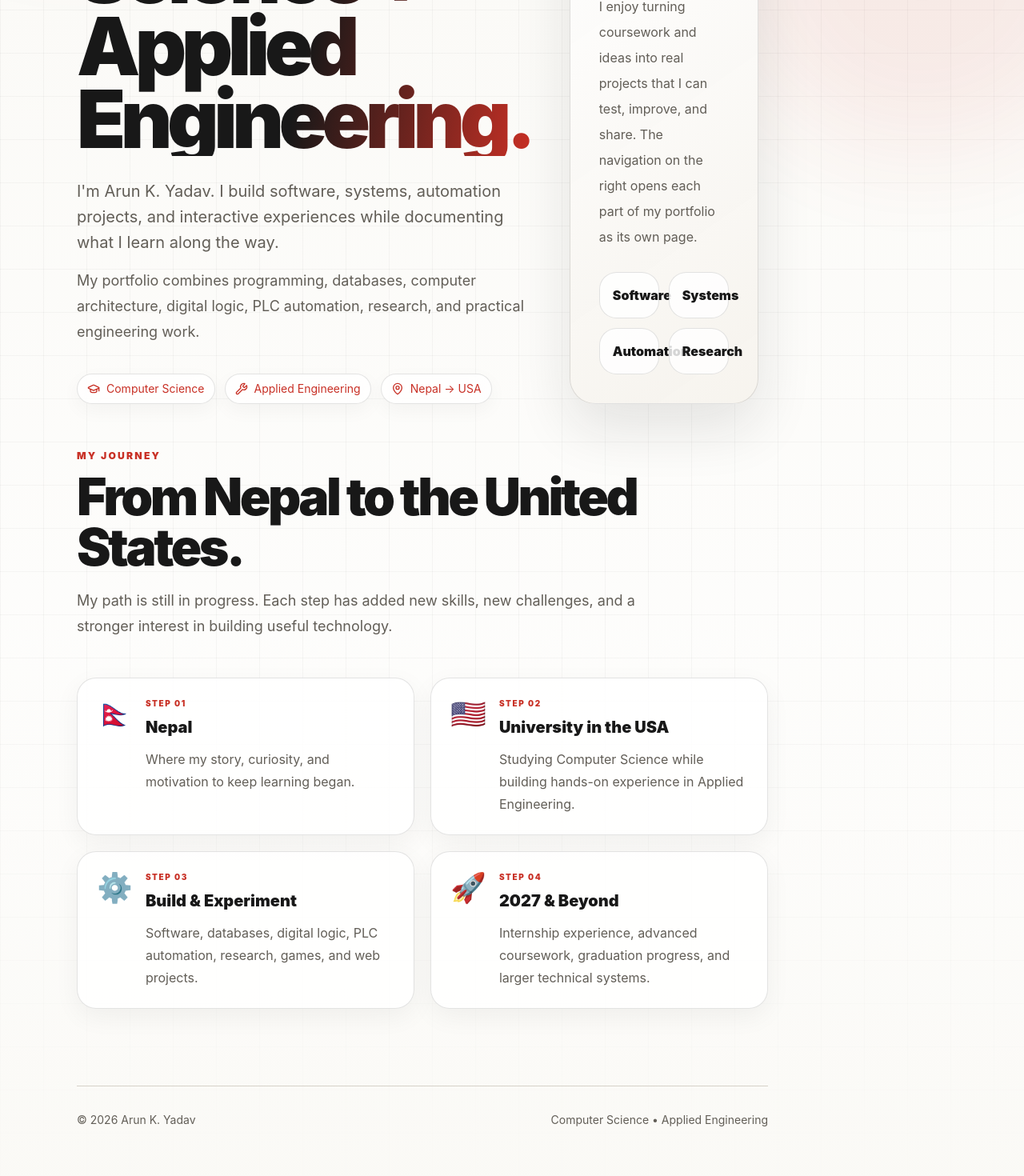
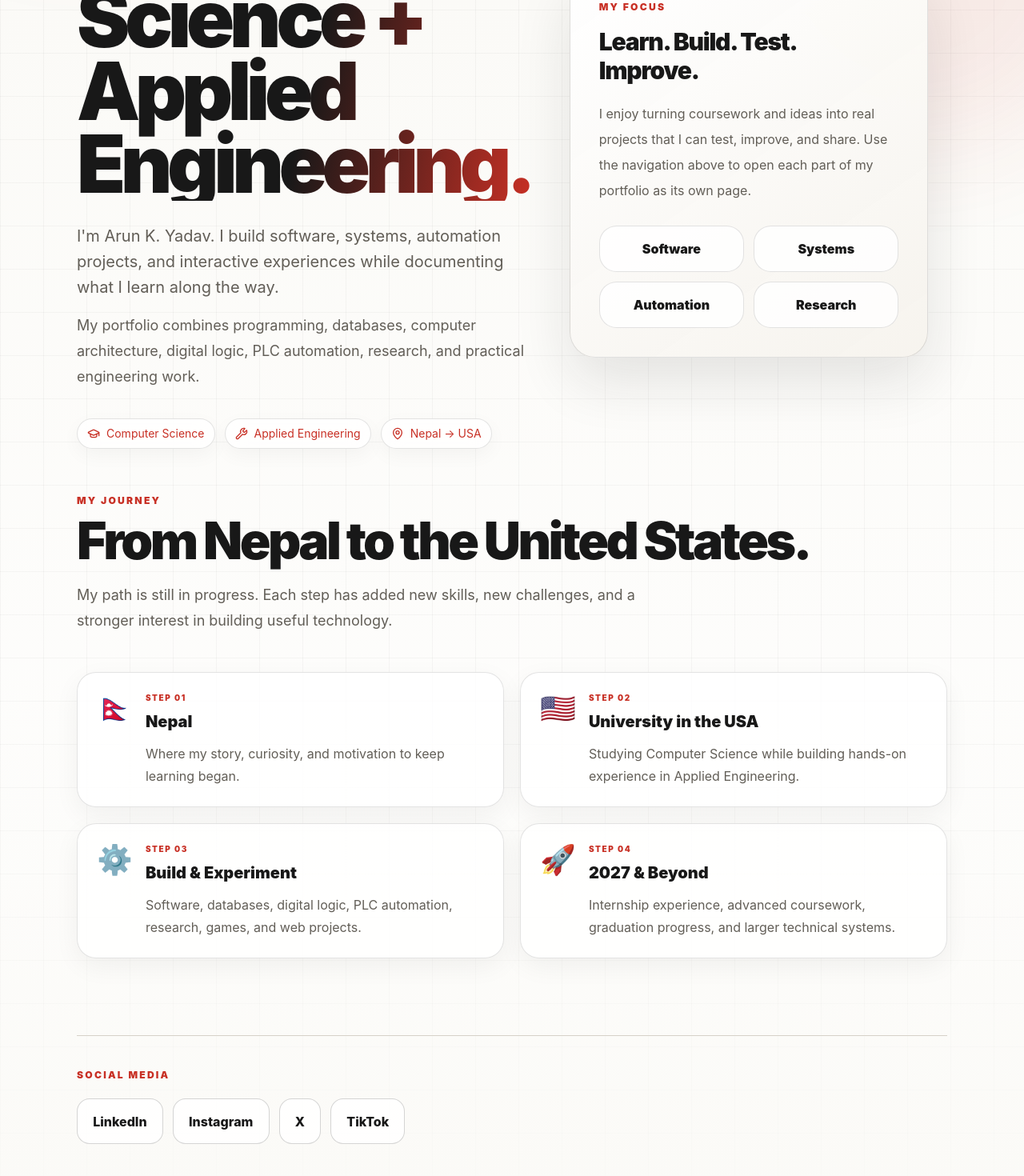
Before and after one commit to arunyadav-214/learning-website, a Next.js app: page / in a window 1280 px wide. Shown: the part 420-1890 px from the top of the page at 80% size. Built offline with nearby package versions, Linux system fonts and the light colour scheme.

Commit message:
Add social media section to clean homepage footer

```diff
--- a/app/page.tsx
+++ b/app/page.tsx
@@ -24,6 +24,13 @@ const journey = [
   },
 ] as const;
 
+const socials = [
+  ["LinkedIn", "https://www.linkedin.com/in/arun-kumar-yadav-5a60373ab/"],
+  ["Instagram", "https://www.instagram.com/ay.run_"],
+  ["X", "https://x.com/aruny71582"],
+  ["TikTok", "https://www.tiktok.com/@arunyadav999"],
+] as const;
+
 export default function Home() {
   return (
     <main id="top" className="min-h-screen overflow-hidden bg-background text-foreground">
@@ -33,8 +40,8 @@ export default function Home() {
         <div className="aurora aurora-one" aria-hidden="true" />
         <div className="aurora aurora-two" aria-hidden="true" />
 
-        <div className="mx-auto max-w-6xl px-5 pb-20 pt-6 sm:px-8 lg:pr-64">
-          <header className="glass-nav flex items-center gap-4 rounded-[1.4rem] px-4 py-3 sm:px-5">
+        <div className="mx-auto max-w-6xl px-5 pb-20 pt-6 sm:px-8 lg:pt-20">
+          <header className="glass-nav flex items-center gap-4 rounded-[1.4rem] px-4 py-3 sm:px-5 lg:max-w-md">
             <a href="/" className="brand-home-link" aria-label="Arun Learning Hub home">
               <img src="/arun-logo.svg" alt="Arun logo" className="brand-logo-full" />
               <span className="brand-name">Arun K. Yadav</span>
@@ -71,7 +78,7 @@ export default function Home() {
               <p className="section-kicker">MY FOCUS</p>
               <h2 className="mt-4 text-3xl font-black tracking-[-0.04em]">Learn. Build. Test. Improve.</h2>
               <p className="mt-5 leading-8 text-muted-foreground">
-                I enjoy turning coursework and ideas into real projects that I can test, improve, and share. The navigation on the right opens each part of my portfolio as its own page.
+                I enjoy turning coursework and ideas into real projects that I can test, improve, and share. Use the navigation above to open each part of my portfolio as its own page.
               </p>
               <div className="mt-7 grid grid-cols-2 gap-3">
                 {["Software", "Systems", "Automation", "Research"].map((item) => (
@@ -104,6 +111,17 @@ export default function Home() {
             </div>
           </section>
 
+          <section id="social-media" className="border-t border-black/10 py-10">
+            <p className="section-kicker">SOCIAL MEDIA</p>
+            <div className="mt-5 flex flex-wrap gap-3">
+              {socials.map(([name, href]) => (
+                <a key={name} href={href} target="_blank" rel="noreferrer" className="secondary-button">
+                  {name}
+                </a>
+              ))}
+            </div>
+          </section>
+
           <footer className="border-t border-black/10 py-8 text-sm text-muted-foreground">
             <div className="flex flex-wrap items-center justify-between gap-3">
               <span>© 2026 Arun K. Yadav</span>
```
